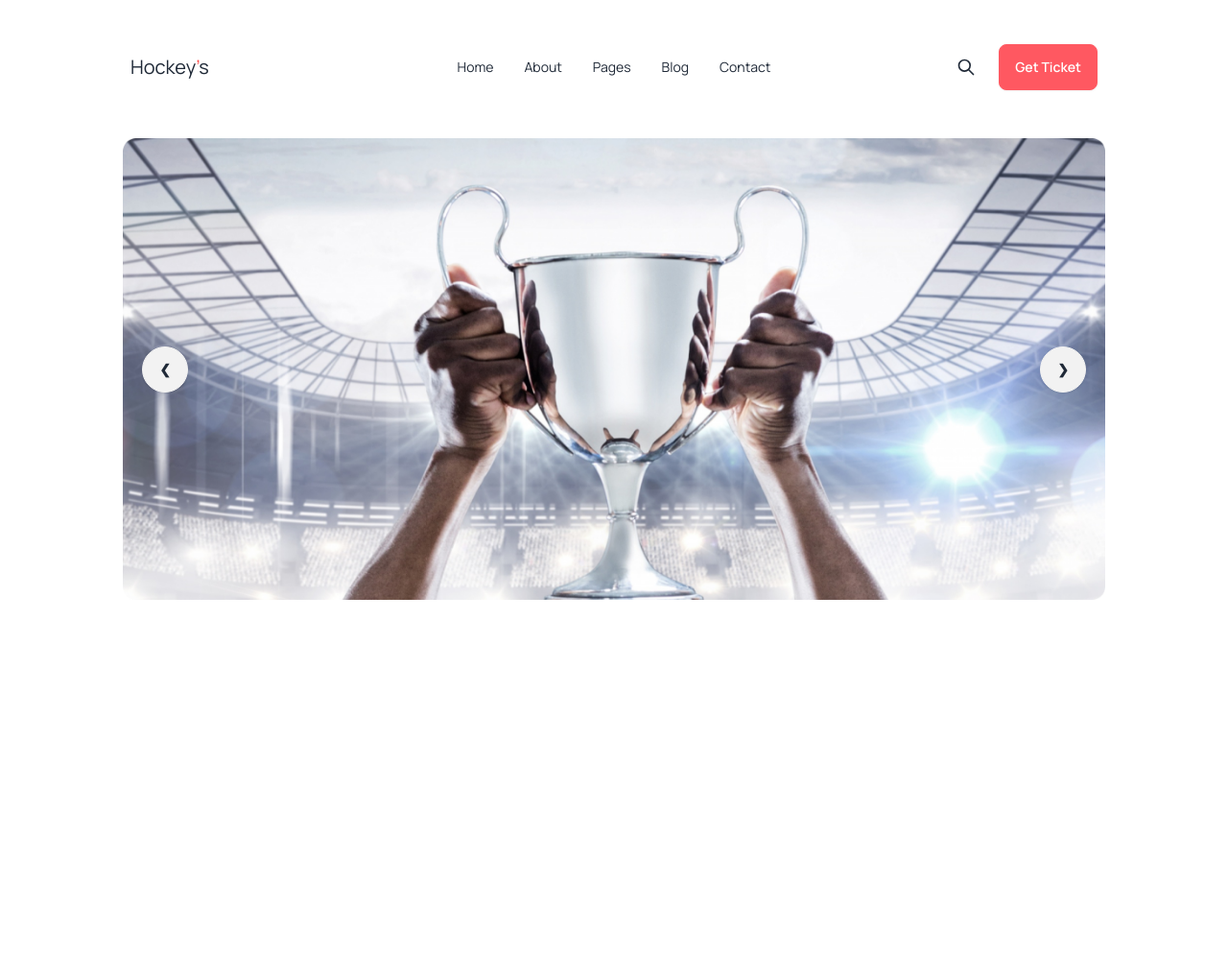
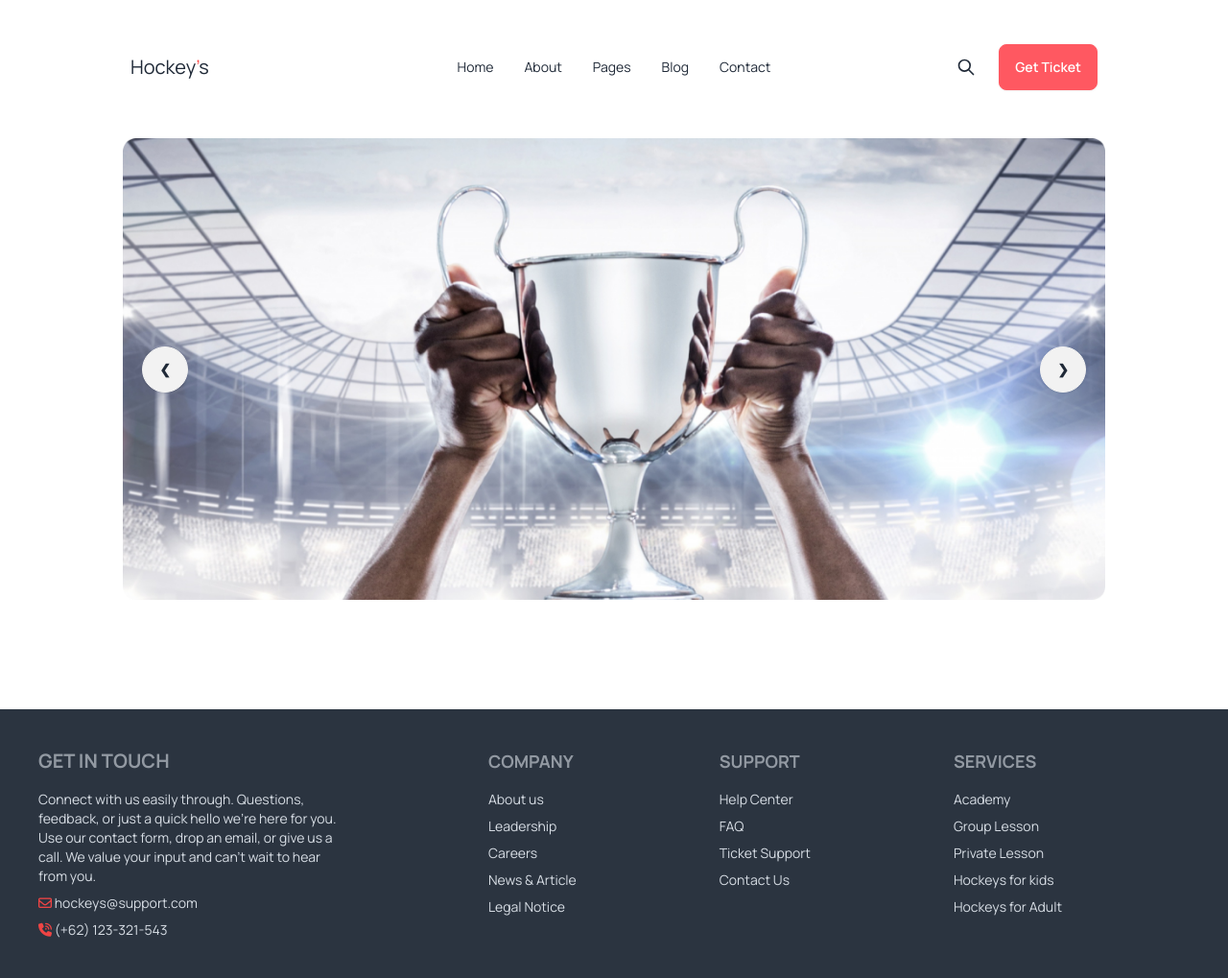
Before and after one commit to redowan114944/B9A3, a plain HTML site: page index.html in a window 1280 px wide. Shown: the whole page at 96% size. Before the commit the page ends 800 px from the top, so only its background shows below. Drawn offline with nearby package versions, Linux system fonts and the light colour scheme.

Commit message:
footer added

```diff
--- a/index.html
+++ b/index.html
@@ -8,6 +8,8 @@
     <!-- DaisyUI and TailwindCSS -->
     <link href="https://cdn.jsdelivr.net/npm/daisyui@4.6.0/dist/full.min.css" rel="stylesheet" type="text/css" />
     <script src="https://cdn.tailwindcss.com"></script>
+    <!-- font-awesome -->
+    <script src="https://kit.fontawesome.com/9a780eae57.js" crossorigin="anonymous"></script>
     <!-- manrope font -->
     <link rel="preconnect" href="https://fonts.googleapis.com">
     <link rel="preconnect" href="https://fonts.gstatic.com" crossorigin>
@@ -20,8 +22,8 @@
         </style>
 </head>
 
-<body class="font-manrope lg:py-9 lg:px-32 sm:py-4 sm:px-4">
-    <header>
+<body class="font-manrope">
+    <header class="lg:py-9 lg:px-32 sm:py-4 sm:px-4">
         <!-- nav-bar section -->
         <div class="navbar bg-base-100 sm:pb-2 lg:pb-12">
             <div class="navbar-start">
@@ -87,10 +89,41 @@
                 </div>
             </div>
         </div>
+    </header>
+    <main class="lg:py-9 lg:px-32 sm:py-4 sm:px-4"></main>
 
-    </header>
-    <main></main>
-    <footer></footer>
+
+    <footer class="footer p-10 bg-neutral text-neutral-content">
+  <nav class="max-w-80">
+    <header class="footer-title text-xl">Get In Touch</header>
+    <p>Connect with us easily through. Questions, feedback, or just a quick hello we're here for you. Use our contact form, drop an email, or give us a call. We value your input and can't wait to hear from you.</p>
+    <p><i class="fa-regular fa-envelope text-red-500"></i> hockeys@support.com</p>
+    <p><i class="fa-solid fa-phone-volume text-red-500"></i> (+62) 123-321-543</p>
+  </nav>
+  <nav>
+    <header class="footer-title text-lg">Company</header>
+    <a class="link link-hover">About us</a>
+    <a class="link link-hover">Leadership</a>
+    <a class="link link-hover">Careers</a>
+    <a class="link link-hover">News & Article</a>
+    <a class="link link-hover">Legal Notice</a>
+  </nav>
+  <nav>
+    <header class="footer-title text-lg">Support</header>
+    <a class="link link-hover">Help Center</a>
+    <a class="link link-hover">FAQ</a>
+    <a class="link link-hover">Ticket Support</a>
+    <a class="link link-hover">Contact Us</a>
+  </nav>
+  <nav>
+    <header class="footer-title text-lg">Services</header>
+    <a class="link link-hover">Academy</a>
+    <a class="link link-hover">Group Lesson</a>
+    <a class="link link-hover">Private Lesson</a>
+    <a class="link link-hover">Hockeys for kids</a>
+    <a class="link link-hover">Hockeys for Adult</a>
+  </nav>
+</footer>
 </body>
 
 </html>
```
